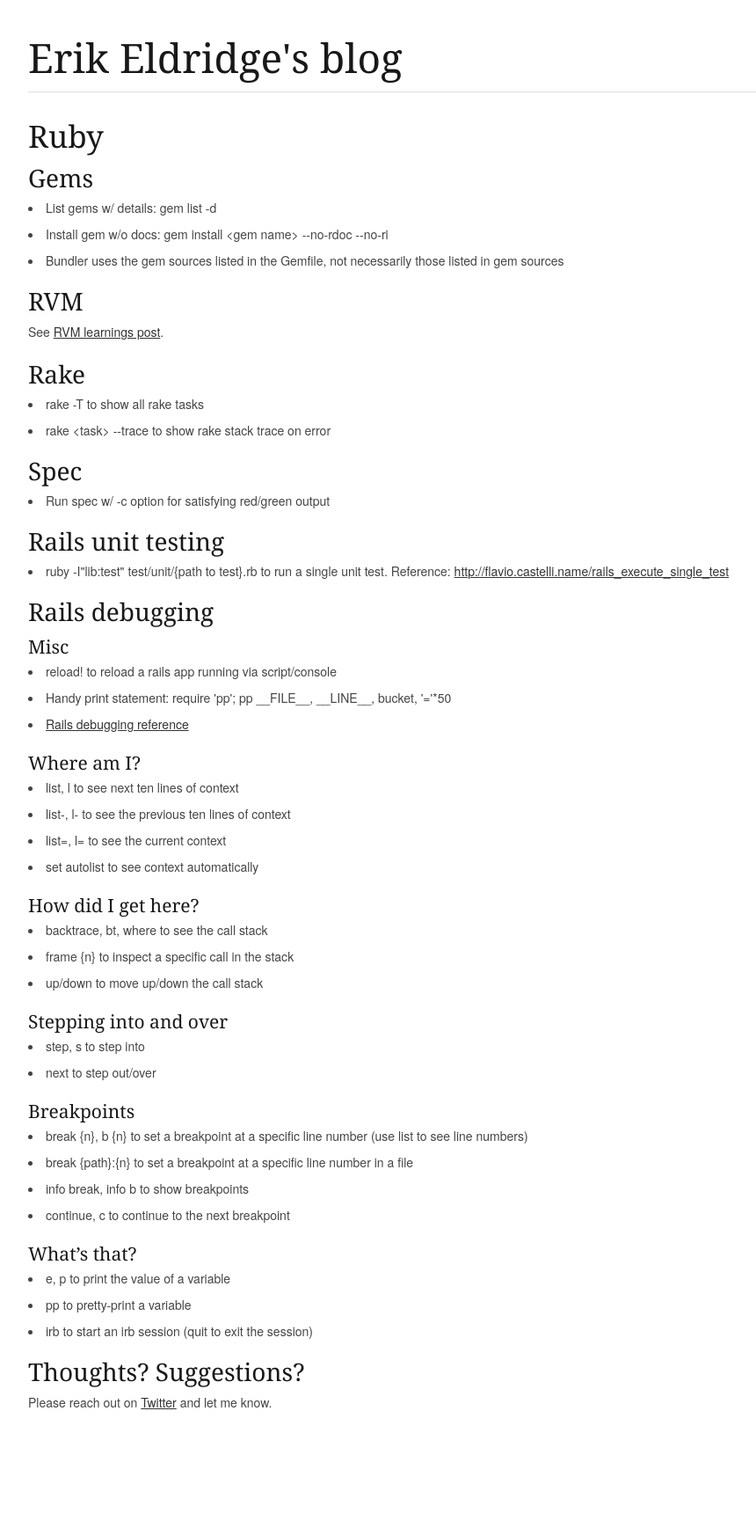
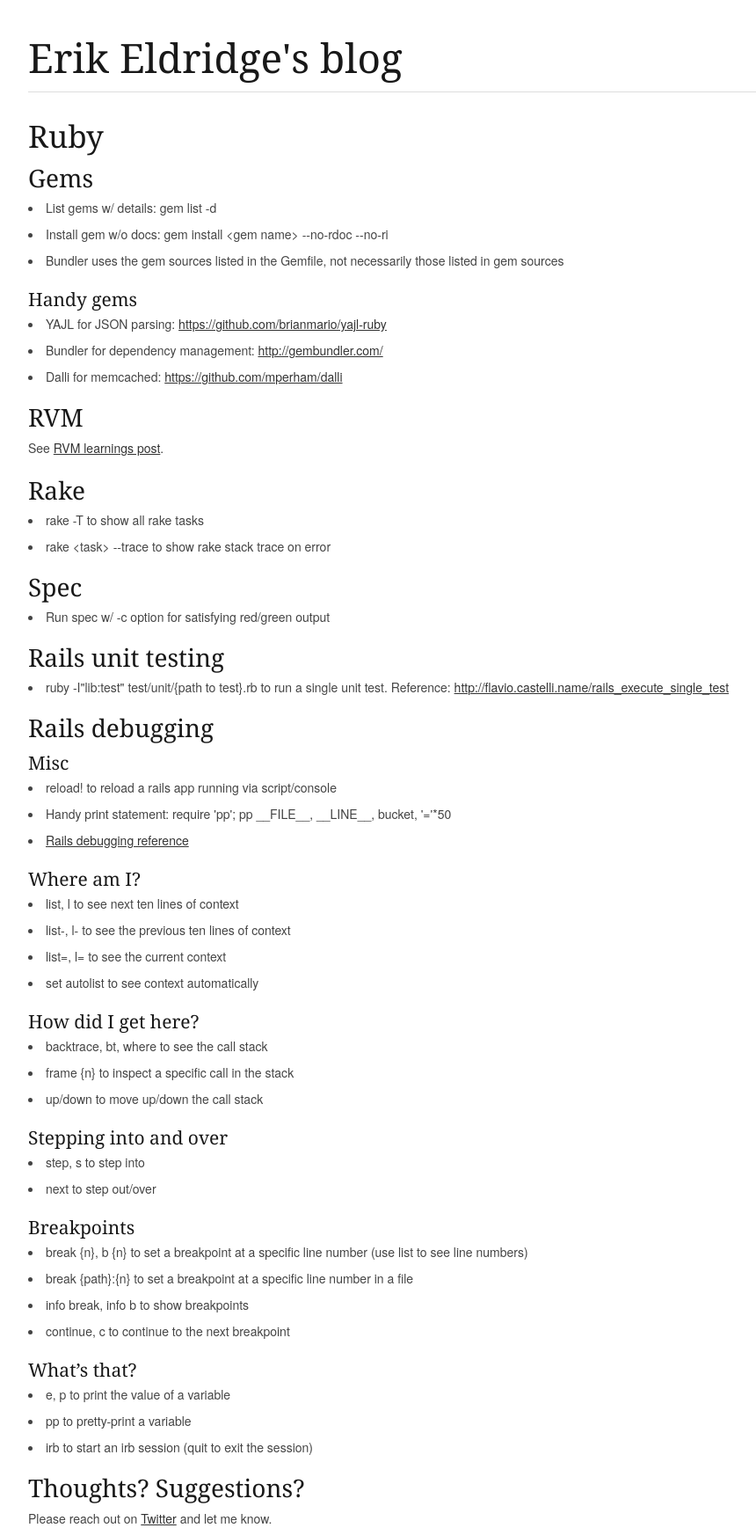
Before and after one commit to erikeldridge/erikeldridge.github.com, a Jekyll site: the page built from _posts/2012-2-16-ruby.md, in a window 1280 px wide. Shown: the whole page at 88% size, without its empty margins (138-998 px from the left). Built offline with Jekyll 4.4.1, drawn with Linux system fonts in a browser that asks for light colours; Markdown is read by kramdown in place of the engine named in the settings; comment, search, counter and statistics services are not loaded; before the commit the page ends 1605 px from its top, so only the background shows below that.

Commit message:
Add handy gems section

```diff
--- a/_posts/2012-2-16-ruby.md
+++ b/_posts/2012-2-16-ruby.md
@@ -9,6 +9,12 @@
 * List gems w/ details: `gem list -d`
 * Install gem w/o docs: `gem install <gem name> --no-rdoc --no-ri`
 * Bundler uses the gem sources listed in the Gemfile, not necessarily those listed in `gem sources`
+
+#### Handy gems
+
+* YAJL for JSON parsing: [https://github.com/brianmario/yajl-ruby](https://github.com/brianmario/yajl-ruby)
+* Bundler for dependency management: [http://gembundler.com/](http://gembundler.com/)
+* Dalli for memcached: [https://github.com/mperham/dalli](https://github.com/mperham/dalli)
 
 ### RVM
 
```
